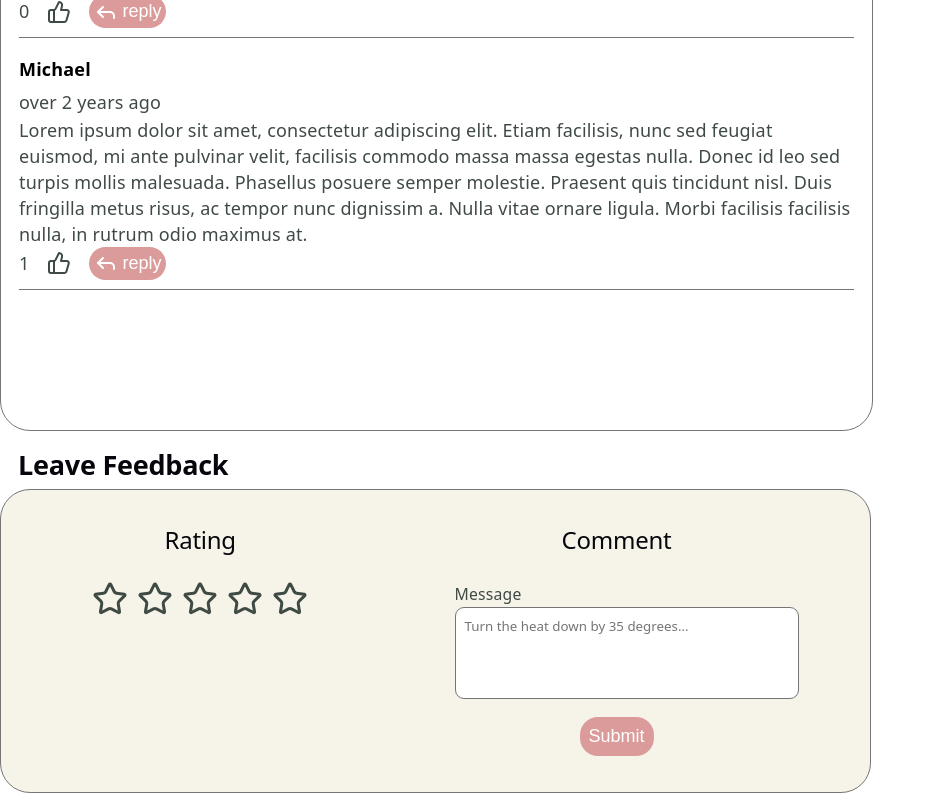
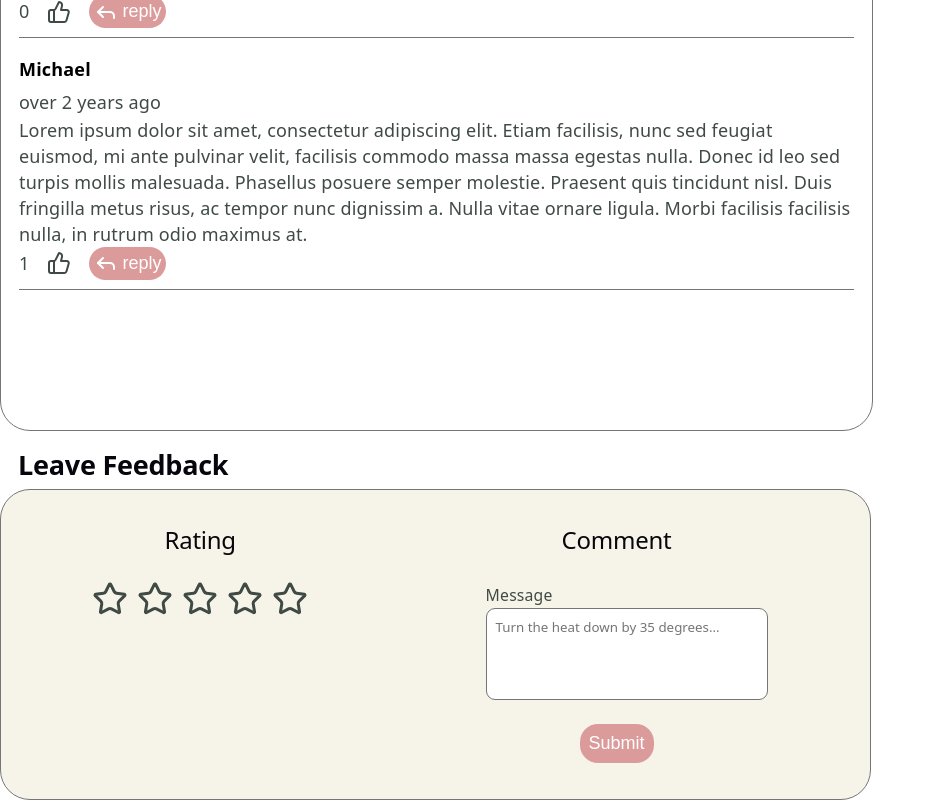
Before and after one commit to ethan-y-cheung/recipe-project, a React (Vite) app in the folder frontend/: page /recipes/1 in a window 1280 px wide. Shown: the part 909-1709 px from the top of the page, without its empty margins (0-936 px from the left). Built offline with nearby package versions, Linux system fonts and the light colour scheme.

Commit message:
style: shift inline styling to css files

```diff
--- a/frontend/src/components/CommentForm.tsx
+++ b/frontend/src/components/CommentForm.tsx
@@ -41,8 +41,8 @@ const CommentForm = ( {username} : CommentProps) => {
     <div className="comment-form">
       <h2>Comment</h2>
 
-      <div style={{display: "flex", flexDirection: "column", alignItems: "start", width: "100%"}}>
-        <span style={{fontSize: "0.875rem"}}>Message</span>
+      <div className="comment-container">
+        <span className="helper-text">Message</span>
         <textarea
           className={`${formError ? "error" : ""} comment-form-text`}
           placeholder="Turn the heat down by 35 degrees..."
--- a/frontend/src/pages/RecipeDetail.tsx
+++ b/frontend/src/pages/RecipeDetail.tsx
@@ -58,11 +58,6 @@ export default function RecipeDetail() {
   const [avgRating, setAverageRating] = useState<number>(recipe.rating.length > 0
   ? recipe.rating.reduce((score, rating) => score + (rating.value ?? 0), 0) / recipe.rating.length
   : 0);
-
-  useEffect(() => {
-    console.log(avgRating);
-  })
-
 
   const [showChat, setShowChat] = useState<boolean>(false);
   const [rating, setRating] = useState<null | 1 | 2 | 3 | 4 | 5>(null);
@@ -127,6 +122,7 @@ export default function RecipeDetail() {
                   className={`ingredient ${(done ? done[index] : false ) ? "crossed-out": ""}`}>
                     <input
                       type="checkbox"
+                      // trying to import this as a classname somehow doesn't change the checkbox size
                       style={{width:"1rem", height:"1rem"}}
                       checked={(done ? done[index] : false )}
                       onChange={() => {
--- a/frontend/src/styles/RecipeDetail.css
+++ b/frontend/src/styles/RecipeDetail.css
@@ -134,6 +134,17 @@
   padding: 1rem;
   box-sizing: border-box;
   gap: 1rem;
+}
+
+.comment-container {
+  display: "flex";
+  flex-direction: "column";
+  align-items: "start";
+  width: "100%";
+}
+
+.helper-text {
+  font-size: 0.875rem;
 }
 
 .comment-form-text {
```
